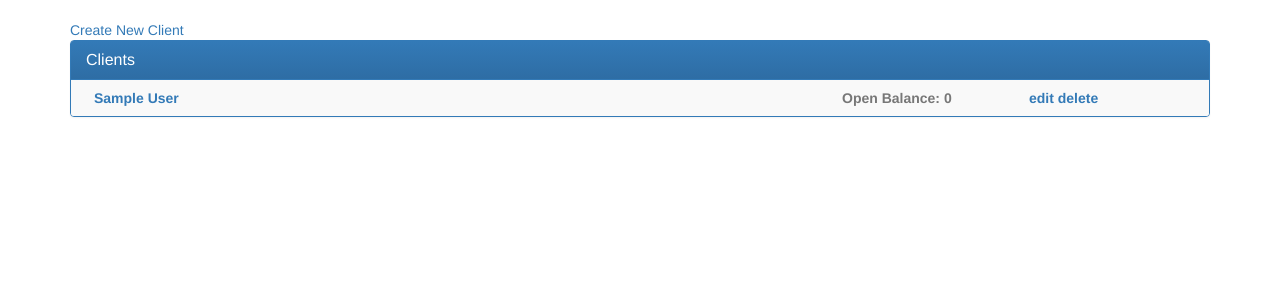
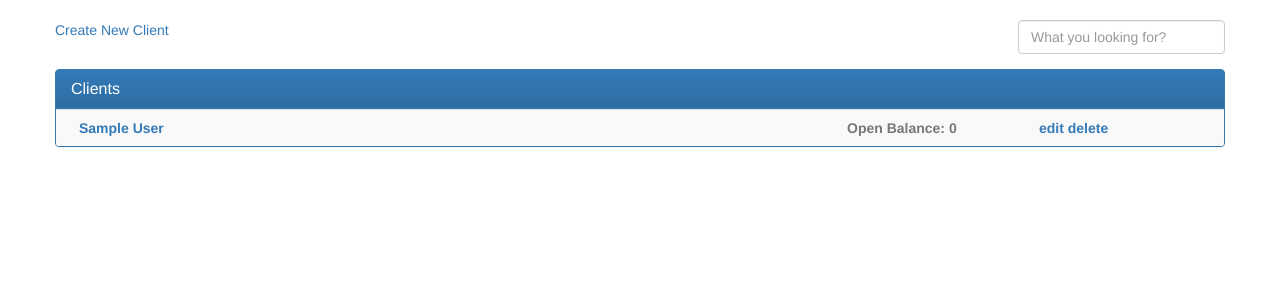
Before and after one commit to ssbothwell/fabco.la, a Django app: page /clients/ in a window 1280 px wide. Shown: the part 72-372 px from the top of the page. Run offline with Django 3.2, Linux system fonts and the light colour scheme; a user stored in the database is signed in; tables that the repository leaves empty hold one stand-in row (values such as "Sample post"); lists and menus that the app fills with data are empty; parts of the project's set-up code (start-up, migrations or seed data) failed here and were passed over; some libraries are stand-ins or nearby versions.

Commit message:
client search

```diff
--- /dev/null
+++ b/work/static/javascript/table-search.js
@@ -0,0 +1,26 @@
+$(document).ready(function() {
+  $(".search").keyup(function () {
+    var searchTerm = $(".search").val();
+    var listItem = $('.results tbody').children('tr');
+    var searchSplit = searchTerm.replace(/ /g, "'):containsi('")
+
+  $.extend($.expr[':'], {'containsi': function(elem, i, match, array){
+        return (elem.textContent || elem.innerText || '').toLowerCase().indexOf((match[3] || "").toLowerCase()) >= 0;
+    }
+  });
+
+  $(".results tbody tr").not(":containsi('" + searchSplit + "')").each(function(e){
+    $(this).attr('visible','false');
+  });
+
+  $(".results tbody tr:containsi('" + searchSplit + "')").each(function(e){
+    $(this).attr('visible','true');
+  });
+
+  var jobCount = $('.results tbody tr[visible="true"]').length;
+    $('.counter').text(jobCount + ' item');
+
+  if(jobCount == '0') {$('.no-result').show();}
+    else {$('.no-result').hide();}
+		  });
+});
--- a/work/templates/base.html
+++ b/work/templates/base.html
@@ -8,6 +8,8 @@
         <script src="{% static 'javascript/menu-sort.js' %}"></script>
         <script src="{% static 'javascript/moment.min.js' %}"></script>
         <script src="{% static 'javascript/bootstrap-sortable.js' %}"></script>
+        <script src="{% static 'javascript/table-search.js' %}"></script>
+
 
         <link rel="stylesheet" href="//ajax.googleapis.com/ajax/libs/jqueryui/1.8.5/themes/base/jquery-ui.css">
         <link rel="stylesheet" href="//maxcdn.bootstrapcdn.com/bootstrap/3.2.0/css/bootstrap.min.css">
--- a/work/templates/work/client_index.html
+++ b/work/templates/work/client_index.html
@@ -1,15 +1,26 @@
 {% extends 'base.html' %}
 {% block content %}
 
+{% if clients_list %}
+<div class="row">
     <a href=" {% url 'work:client_create' %}">Create New Client</a>
-
-{% if clients_list %}
+    <div class="form-group pull-right">
+        <input type="text" class="search form-control" placeholder="What you looking for?">
+    </div>
+    <span class="counter pull-right"></span>
+</div>
+<div class="row">
     <div class="panel panel-primary">
         <div class="panel-heading">
             <h3 class="panel-title">Clients</h3>
         </div>
 
-    <table class="table table-striped">
+        <table class="table table-striped results">
+            <thead>
+                <tr class="warning no-result">
+                  <td colspan="4"><i class="fa fa-warning"></i> No result</td>
+                </tr>
+            </thead>
             <tbody>
             {% for client in clients_list %}
                 <tr>
@@ -29,4 +40,9 @@
         <p> No client available.</p>
     {% endif %}
     </div>
+</div>
+
+
+
+
 {% endblock %}
```
Lines whose indentation alone changed are shown as unchanged.
